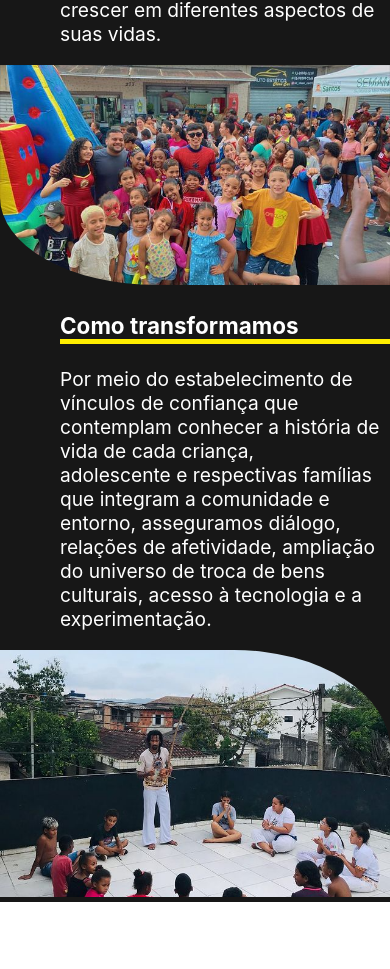
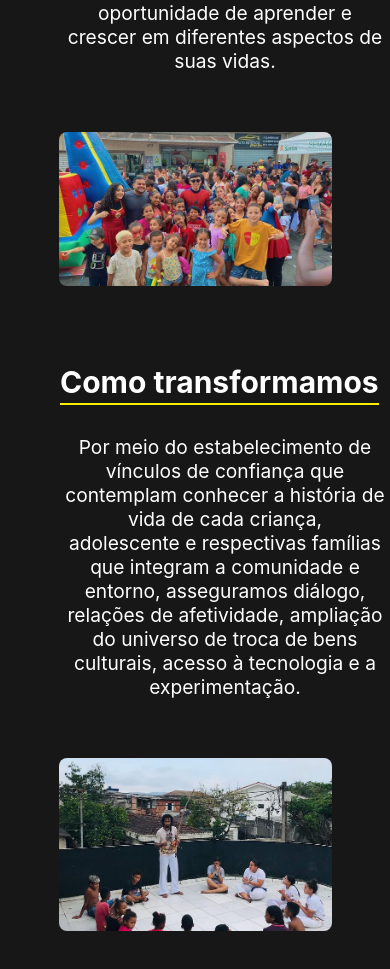
Before and after one commit to Gerando-Amor/gerandoAmor, a React (Create React App) app: page / in a window 390 px wide. Shown: the part 1516-2485 px from the top of the page. Before the commit the page ends 2418 px from the top, so only its background shows below. Built offline with nearby package versions, Linux system fonts and the light colour scheme.

Commit message:
arrumando v1

```diff
--- a/src/components/pages/Home.module.css
+++ b/src/components/pages/Home.module.css
@@ -21,17 +21,19 @@
     background-repeat: no-repeat;
     background-size: contain;
 }
+
 .seta {
     position: absolute;
     bottom: 0;
     left: 50%;
     transform: translateX(-50%);
 }
+
 .w50 {
     width: 50%;
 }
 
-.w100{
+.w100 {
     width: 100%;
 }
 
@@ -106,9 +108,11 @@
         margin: 0 auto;
         margin-top: 80px;
     }
+
     .container {
         background: none;
     }
+
     .container::before {
         content: "";
         position: absolute;
@@ -128,12 +132,27 @@
     .caixa_item {
         left: 25px;
     }
+
     .boxtext button {
         margin-left: 100px;
     }
 
-  .containertranformamos{
+    .containertranformamos {
         flex-direction: column-reverse;
+    }
+
+    .container2 div img {
+        border-radius: 8px;
+    }
+
+    .imagetransformamos,
+    .imagequemsomos {
+        width: 70%;
+        margin: 40px auto;
+    }
+
+    .container2 div {
+        text-align: center;
     }
 
 }
@@ -151,10 +170,16 @@
     background-repeat: no-repeat;
     background-size: contain;
 }
+
 .container2 div h1 {
-  border-bottom: 5px solid rgb(255, 238, 0);
+    font-size: 30px;
+    padding: 3px 0;
+    width: max-content;
+    border-bottom: 2px solid rgb(255, 238, 0);
 }
-.container2 div h1, p {
+
+.container2 div h1,
+p {
     margin-left: 60px;
 }
 
@@ -162,15 +187,17 @@
 .container2 div img {
     width: 100%;
 }
-.imagequemsomos img{
-  border-radius: 0 0 0 40%;
+
+.imagequemsomos img {
+    border-radius: 0 0 0 200px;
 }
-.imagetransformamos img{
-  border-radius: 0 40% 0  0;
+
+.imagetransformamos img {
+    border-radius: 0 200px 0 0;
 }
 
 
-.containertranformamos{
+.containertranformamos {
     display: flex;
     flex-wrap: wrap;
     align-items: center;
```
Lines whose indentation alone changed are shown as unchanged.
